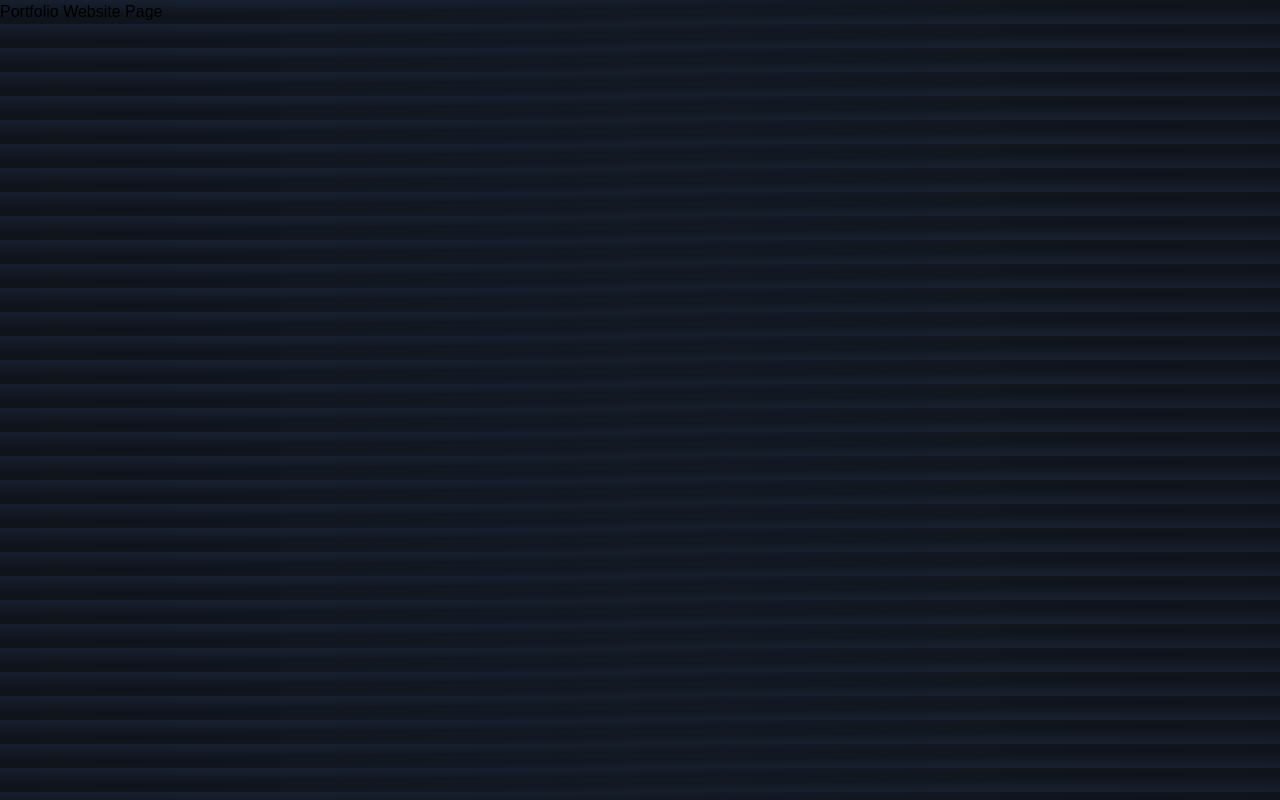
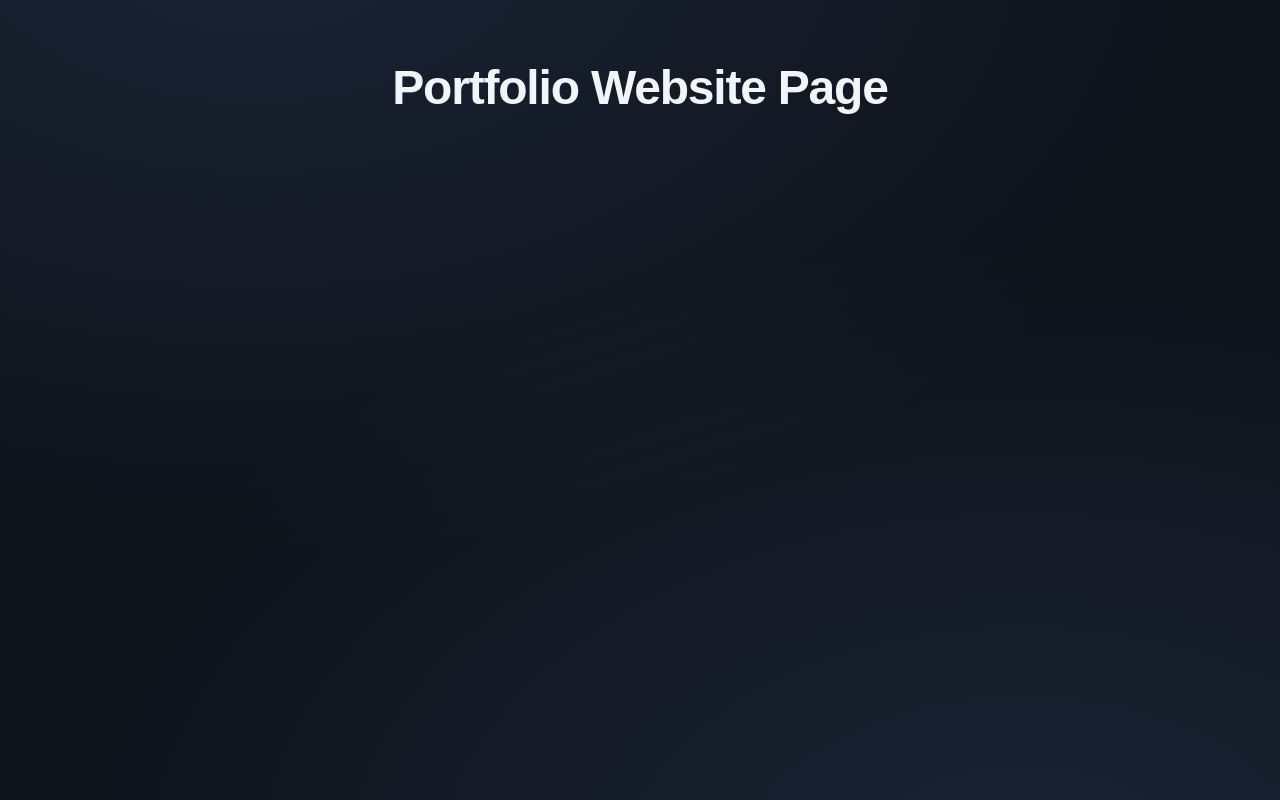
Before and after one commit to GH0lman/portfolio-website, a Next.js app: page /projects/portfolio-website in a window 1280 px wide. Built offline with nearby package versions, Linux system fonts and the light colour scheme.

Commit message:
Update CSS for Subpages and Comments
CSS was not configured correctly for subpages and comments were behind on updated code.

```diff
--- a/app/globals.css
+++ b/app/globals.css
@@ -33,6 +33,14 @@ body {
   -moz-osx-font-smoothing: grayscale;
 }
 
+main {
+  min-height: 100vh;
+  margin-inline: auto;
+  padding-inline: 1.5rem;
+  padding-block: 4rem;
+
+}
+
 /* Sensible Defaults */
 img, video {
   max-width: 100%;
--- a/app/page.tsx
+++ b/app/page.tsx
@@ -2,15 +2,15 @@ import { portfolioData as data } from '@/lib/data'
 import ProjectCard from '@/components/ProjectCard'
 
 {/*
-  Phase 1: Skeleton
-  Goal: Create a static skeleton for the home page.
-  Next: Develop layout and style of page.
+  Phase 2: Visual Styling
+  Goal: Develop the layout and style of the page.
+  Next: Update Skills Section.
 */}
 
 export default function Home() {
   return (
-    <main className="max-w-4xl mx-auto px-6 py-16 space-y-12">
-      {/* HERO */}
+    <main className="max-w-4xl space-y-12">
+      {/* HERO Section */}
       <section className="space-y-4">
         <div className="flex items-center gap-2">
           <span className="w-2 h-2 rounded-full bg-success" />
@@ -25,7 +25,7 @@ export default function Home() {
         <p className="text-secondary">{data.tagline}</p>
       </section>
 
-      {/* CONTACT PILLS */}
+      {/* CONTACT PILLS Section */}
       <section className="flex flex-wrap gap-3">
         {[
           { label: data.location },
@@ -51,7 +51,7 @@ export default function Home() {
         )}
       </section>
 
-      {/* SKILLS */}
+      {/* SKILLS Section */}
       <section className="space-y-4">
         <h2 className="text-xl tracking-widest text-accent uppercase">Skills</h2>
         <div className="space-y-4">
@@ -72,7 +72,7 @@ export default function Home() {
         </div>
       </section>
 
-      {/* PROJECTS */}
+      {/* PROJECTS Section */}
       <section className="space-y-6">
         <h2 className="text-xl tracking-widest text-accent uppercase">Projects</h2>
         <div className="grid grid-cols-1 sm:grid-cols-2 gap-6">
--- a/app/projects/page.tsx
+++ b/app/projects/page.tsx
@@ -1,6 +1,7 @@
-
 export default function Projects() {
   return (
-    <div>Projects Page</div>
+    <main>
+      <h1 className="text-5xl text-primary font-bold tracking-tight"> Projects Page </h1>
+    </main>
   )
 }
--- a/app/projects/portfolio-website/page.tsx
+++ b/app/projects/portfolio-website/page.tsx
@@ -1,5 +1,7 @@
 export default function PortfolioWebsite() {
   return (
-    <div>Portfolio Website Page</div>
+    <main className="mx-auto px-6 py-16">
+      <h1 className="text-5xl text-primary font-bold tracking-tight"> Portfolio Website Page </h1>
+    </main>
   )
 }
```
